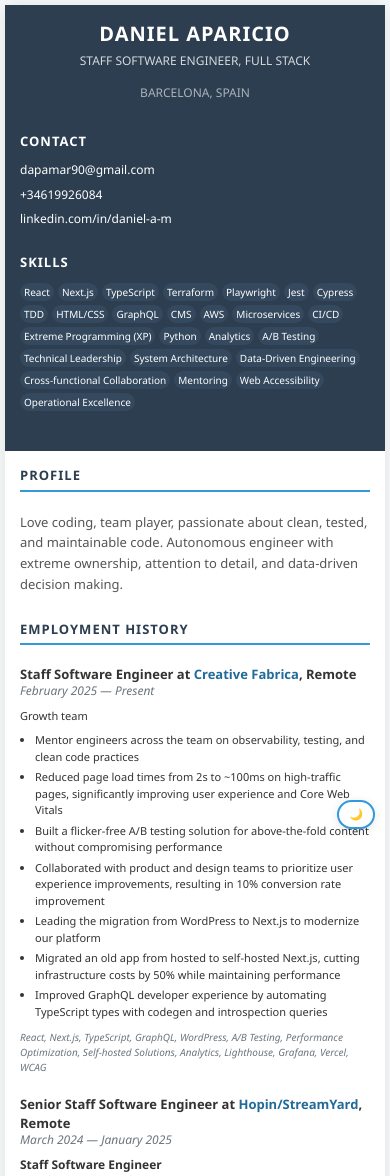
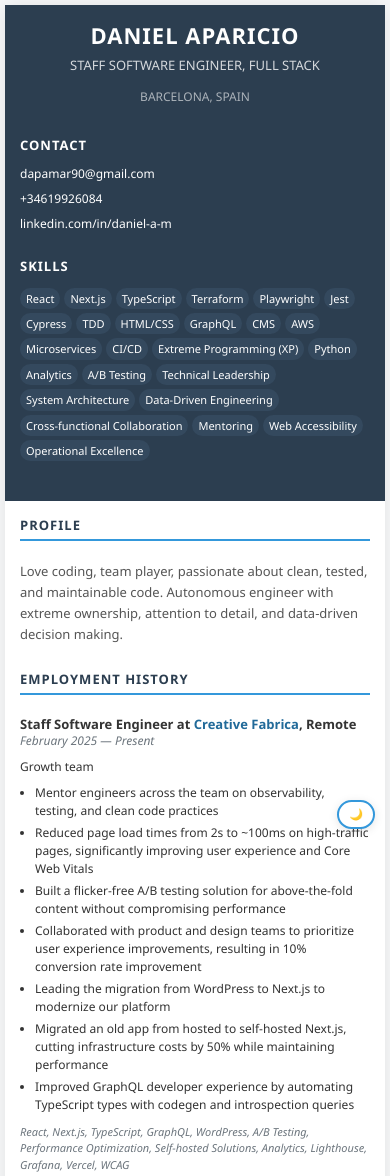
Before and after one commit to apaniel/CV, a plain HTML site: page index.html in a window 390 px wide. Shown: the top 1176 px of the page. Drawn offline with Linux system fonts and the light colour scheme.

Commit message:
Update index.html

```diff
--- a/index.html
+++ b/index.html
@@ -388,15 +388,15 @@
             }
 
             .job-title {
+                font-size: 14px;
+            }
+
+            .job-description {
                 font-size: 13px;
             }
 
-            .job-description {
-                font-size: 11px;
-            }
-
             .tech-stack {
-                font-size: 10px;
+                font-size: 12px;
             }
         }
 
@@ -418,24 +418,31 @@
             }
 
             .name {
-                font-size: 20px;
+                font-size: 22px;
             }
 
             .title {
-                font-size: 12px;
+                font-size: 13px;
             }
 
             .section-title {
                 font-size: 13px;
             }
 
+            .job-title {
+                font-size: 13px;
+            }
+
+            .job-description {
+                font-size: 12px;
+            }
+
+            .tech-stack {
+                font-size: 11px;
+            }
+
             .skills-list {
                 gap: 4px;
-            }
-
-            .skill-tag {
-                font-size: 10px;
-                padding: 2px 4px;
             }
 
             .desktop-only {
```
